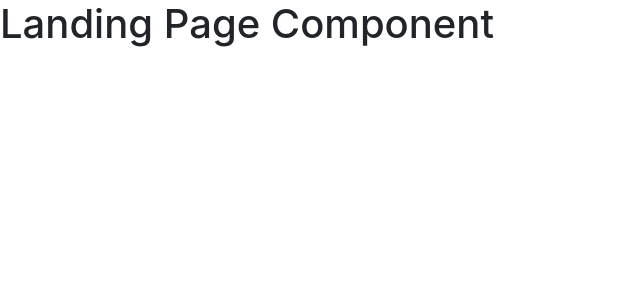
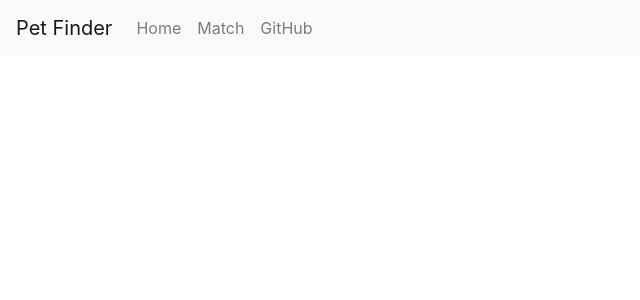
Before and after one commit to Codubee/PetFinderMW3-4, a React (Create React App) app in the folder frontend/: page / in a window 1280 px wide. Shown: the top 300 px of the page, without its empty margins (0-640 px from the left). Built offline with nearby package versions, Linux system fonts and the light colour scheme.

Commit message:
MW-1 adding NavBar (#1)
* adding NavBar

* Removed the navbar from the landing page

Co-authored-by: Bo Mendez <mendez.bo@northeastern.edu>
Co-authored-by: codubee <info@codubee.com>

```diff
--- a/frontend/src/App.js
+++ b/frontend/src/App.js
@@ -1,8 +1,9 @@
 import './App.css';
+import NavigationBar from './components/NavBar';
 import LandingPage from './views/LandingPage'
 function App() {
   return (
-    <LandingPage/>
+    <NavigationBar/>
   );
 }
 
--- /dev/null
+++ b/frontend/src/components/NavBar.js
@@ -0,0 +1,40 @@
+import React, { useState } from 'react';
+import {
+  Collapse,
+  Navbar,
+  NavbarToggler,
+  NavbarBrand,
+  Nav,
+  NavItem,
+  NavLink
+} from 'reactstrap';
+
+function NavigationBar () {
+    const [isOpen, setIsOpen] = useState(false);
+
+    const toggle = () => setIsOpen(!isOpen);
+
+    return (
+        <div>
+            <Navbar color="light" light expand="md">
+                <NavbarBrand href="/">Pet Finder</NavbarBrand>
+                <NavbarToggler onClick={toggle} />
+                <Collapse isOpen={isOpen} navbar>
+                    <Nav className="mr-auto" navbar>
+                        <NavItem>
+                            <NavLink href="/">Home</NavLink>
+                        </NavItem>
+                        <NavItem>
+                            <NavLink href="/match">Match</NavLink>
+                        </NavItem>
+                        <NavItem>
+                            <NavLink href="https://github.com/Codubee/PetFinderMW3-4">GitHub</NavLink>
+                        </NavItem>
+                    </Nav>
+                </Collapse>
+            </Navbar>
+        </div>
+    )
+}
+
+export default NavigationBar;
--- a/frontend/src/views/LandingPage.js
+++ b/frontend/src/views/LandingPage.js
@@ -3,8 +3,6 @@ import React from 'react';
 function LandingPage(){
     return(
         <div>
-            {/* Insert your created components here */}
-            <h1>Landing Page Component</h1>
         </div>
     )
 }
```
